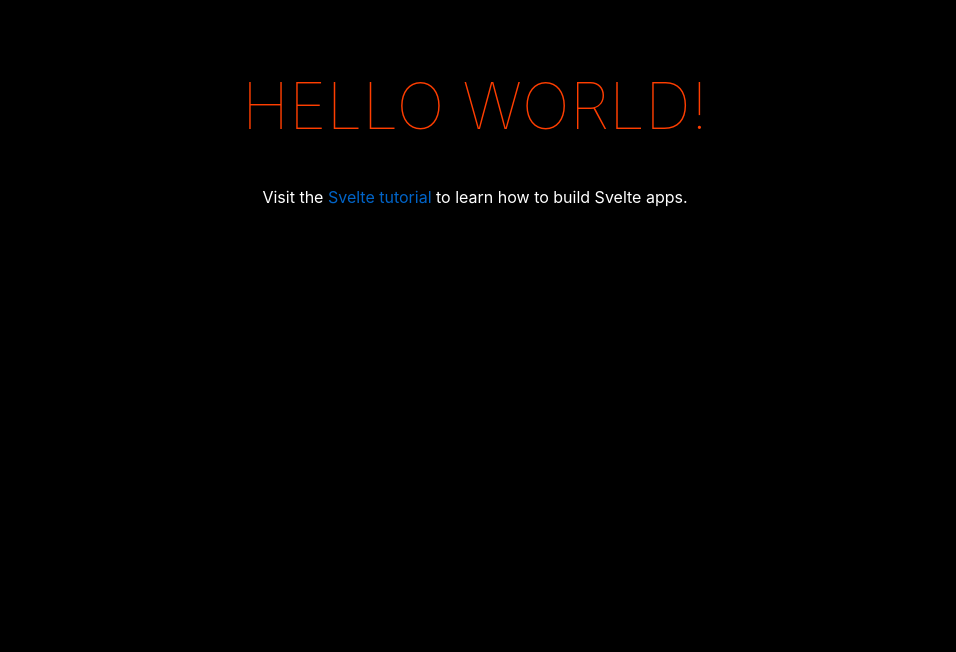
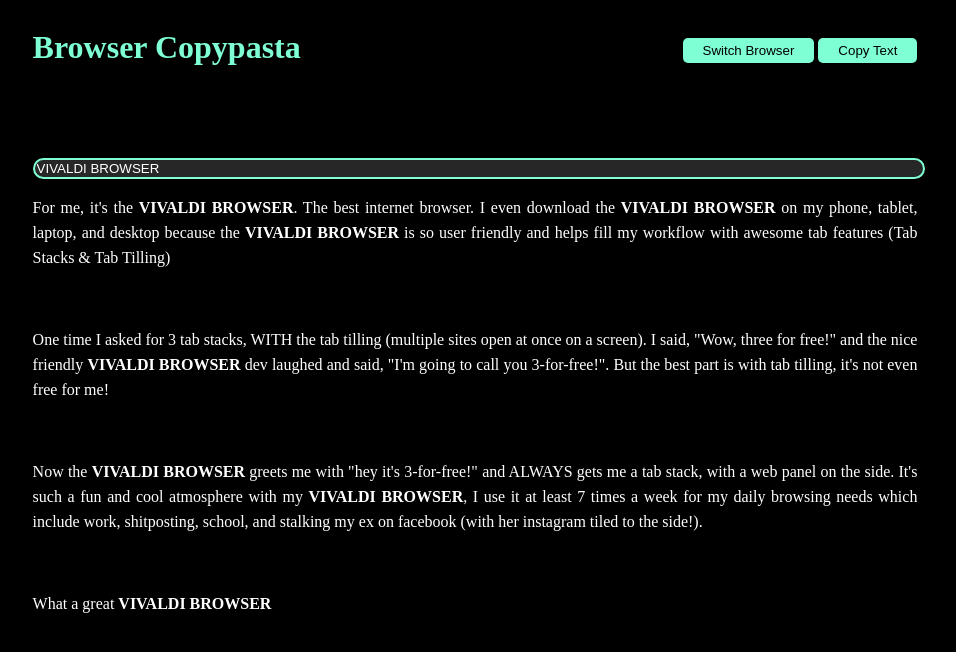
Before and after one commit to akisblack/browser-copypasta, a Svelte app: page / in a window 1280 px wide. Shown: the top 652 px of the page, without its empty margins (165-1121 px from the left). Built offline with nearby package versions, Linux system fonts and the light colour scheme.

Commit message:
bing bong

```diff
--- a/public/global.css
+++ b/public/global.css
@@ -1,68 +1,16 @@
 :root {
-	--accent-color: aquamarine;
-}
-
-html, body {
-	position: relative;
-	width: 100%;
-	height: 100%;
+	--accent-color: aqua;
 }
 
 body {
-	background-color: #000000;
-	color: #FFF;
-	margin: 0;
-	padding: 8px;
-	box-sizing: border-box;
-	font-family: -apple-system, BlinkMacSystemFont, "Segoe UI", Roboto, Oxygen-Sans, Ubuntu, Cantarell, "Helvetica Neue", sans-serif;
+	background-color: black;
+	font-family: Dosis;
 }
 
 a {
-	color: rgb(0,100,200);
 	text-decoration: none;
 }
 
 a:hover {
 	text-decoration: underline;
 }
-
-a:visited {
-	color: rgb(0,80,160);
-}
-
-label {
-	display: block;
-}
-
-input, button, select, textarea {
-	font-family: inherit;
-	font-size: inherit;
-	-webkit-padding: 0.4em 0;
-	padding: 0.4em;
-	margin: 0 0 0.5em 0;
-	box-sizing: border-box;
-	border: 1px solid #ccc;
-	border-radius: 2px;
-}
-
-input:disabled {
-	color: #ccc;
-}
-
-button {
-	color: #333;
-	background-color: #f4f4f4;
-	outline: none;
-}
-
-button:disabled {
-	color: #999;
-}
-
-button:not(:disabled):active {
-	background-color: #ddd;
-}
-
-button:focus {
-	border-color: #666;
-}
--- a/src/App.svelte
+++ b/src/App.svelte
@@ -1,30 +1,130 @@
-<script lang="ts">
-	export let name: string;
+<script>
+	window.addEventListener('input', function (e) {
+		document.getElementsByName("insert").forEach(function(value) {
+			value.innerHTML = document.getElementById("userInput").value;
+		})
+	}, false);
 </script>
 
 <main>
-	<h1>Hello {name}!</h1>
-	<p>Visit the <a href="https://svelte.dev/tutorial">Svelte tutorial</a> to learn how to build Svelte apps.</p>
+	<header>
+		<h1 class="title">Browser Copypasta</h1>
+			<ul>
+				<div class="dropdown">
+					<button class="dropbtn">Switch Browser</button>
+					<div class="dropdown-content">
+						<a href="/">Link 1</a>
+						<a href="/">Link 2</a>
+						<a href="/">Link 3</a>
+					</div>
+				  </div>
+				<button>Copy Text</button>
+			</ul>
+	</header>
+
+	<div id="input">
+		<input type="text" id="userInput" value="VIVALDI BROWSER">
+	</div>
+
+	<div id="text">
+		<p>For me, it's the <b name="insert">VIVALDI BROWSER</b>. The best internet browser. I even download the <b name="insert">VIVALDI BROWSER</b> on my phone, tablet, laptop, and desktop because the <b name="insert">VIVALDI BROWSER</b> is so user friendly and helps fill my workflow with awesome tab features (Tab Stacks & Tab Tilling)</p><br>
+
+		<p>One time I asked for 3 tab stacks, WITH the tab tilling (multiple sites open at once on a screen). I said, "Wow, three for free!" and the nice friendly <b name="insert">VIVALDI BROWSER</b> dev laughed and said, "I'm going to call you 3-for-free!". But the best part is with tab tilling, it's not even free for me!</p><br>
+
+		<p>Now the <b name="insert">VIVALDI BROWSER</b> greets me with "hey it's 3-for-free!" and ALWAYS gets me a tab stack, with a web panel on the side. It's such a fun and cool atmosphere with my <b name="insert">VIVALDI BROWSER</b>, I use it at least 7 times a week for my daily browsing needs which include work, shitposting, school, and stalking my ex on facebook (with her instagram tiled to the side!).</p><br>
+
+		<p>What a great <b name="insert">VIVALDI BROWSER</b></p>
+	</div>
+
 </main>
 
+
 <style>
-	main {
-		text-align: center;
-		padding: 1em;
-		max-width: 240px;
-		margin: 0 auto;
-	}
+/* Navbar*/
+.title {
+	color: aquamarine;
+}
 
-	h1 {
-		color: #ff3e00;
-		text-transform: uppercase;
-		font-size: 4em;
-		font-weight: 100;
-	}
+button {
+	margin-top: 5px;
+	background-color: aquamarine;
+	border-radius: 5px;
+	border: none;
+	height: 25px;
+	color: black;
+	padding-left: 20px;
+	padding-right: 20px;
+}
 
-	@media (min-width: 640px) {
-		main {
-			max-width: none;
-		}
-	}
+@media screen and (max-width: 406px) {
+  button {
+    padding-bottom: 40px;
+	padding-top: 7px;
+  }
+}
+
+header {
+	margin: 0 auto;
+	max-width: 70%;
+	display: flex;
+    justify-content: space-between;
+    align-items: center;
+}
+
+header > ul {
+	float: right;
+}
+
+ /* Dropdown*/
+ .dropdown {
+  position: relative;
+  display: inline-block;
+}
+
+.dropdown-content {
+  display: none;
+  position: absolute;
+  background-color: black;
+  min-width: 25px;
+  z-index: 1;
+}
+.dropdown-content a {
+  color: #fff;
+  padding: 12px 16px;
+  text-decoration: none;
+  display: block;
+}
+
+.dropdown-content a:hover {
+	background-color: #333333;
+}
+
+.dropdown:hover .dropdown-content {
+	display: block;
+}
+
+/* Content*/
+#input, #text {
+	margin: 0 auto;
+	max-width: 70%;
+}
+
+#text {
+	line-height: 25px;
+	text-align: justify;
+	color: #fff
+}
+
+#input {
+    padding-top: 70px;
+}
+
+input {
+    width: 100%;
+    background-color: #272727;
+    color: #fff;
+    border-radius: 15px;
+    border: 2px solid aquamarine;
+}
+
 </style>
--- a/src/main.ts
+++ b/src/main.ts
@@ -2,9 +2,9 @@
 
 const app = new App({
 	target: document.body,
-	props: {
-		name: 'world'
-	}
+	//props: {
+		//name: 'world'
+	//}
 });
 
 export default app;
```
Also changed, not shown: 1 other file (tests, documents, lock files or other folders).
